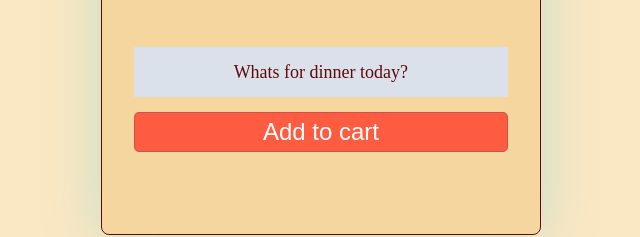
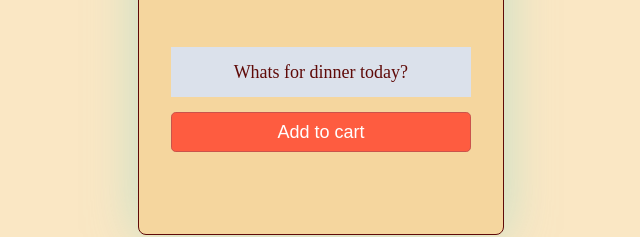
Before and after one commit to LucyDevelopment/ShoppingListAPp, a plain HTML site: page index.html in a window 1280 px wide. Shown: the part 423-660 px from the top of the page, without its empty margins (319-959 px from the left). Drawn offline with Linux system fonts and the light colour scheme; no server answers.

Commit message:
Create Refined App

```diff
--- a/style.css
+++ b/style.css
@@ -36,7 +36,7 @@ body {
     background-color: #dbe1eb;
     height: 50px;
 
-    font-size: x-large;
+    font-size: large;
     padding-left: 2rem;
     padding-right: 2rem;
 
@@ -51,7 +51,7 @@ body {
 .content label::before,
 .content label::after {
     opacity: 0%;
-    content: " ———— ";
+    content: " —— ";
     transition: 1s;
 }
 
@@ -59,7 +59,7 @@ body {
 .content input:focus~label::after,
 .content input:valid~label::before,
 .content input:valid~label::after {
-    content: " ———— ";
+    content: " —— ";
     color: #ca534c;
     opacity: 100%;
 }
@@ -68,7 +68,7 @@ body {
     background-color: #fe5c40;
     height: 40px;
     color: white;
-    font-size: x-large;
+    font-size: large;
     border-radius: .3rem;
     border: 1px solid #ca534c;
     cursor: pointer;
```
